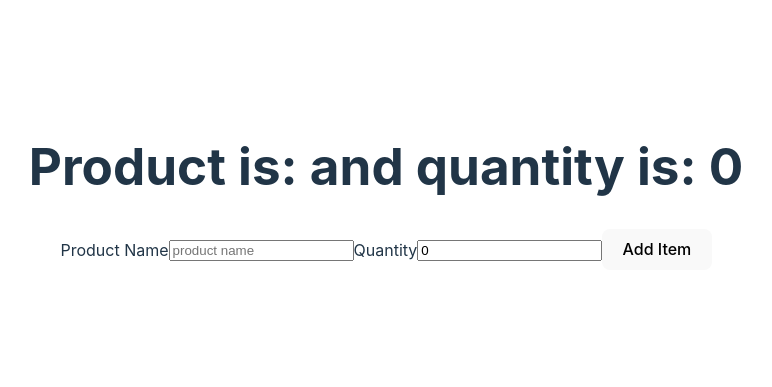
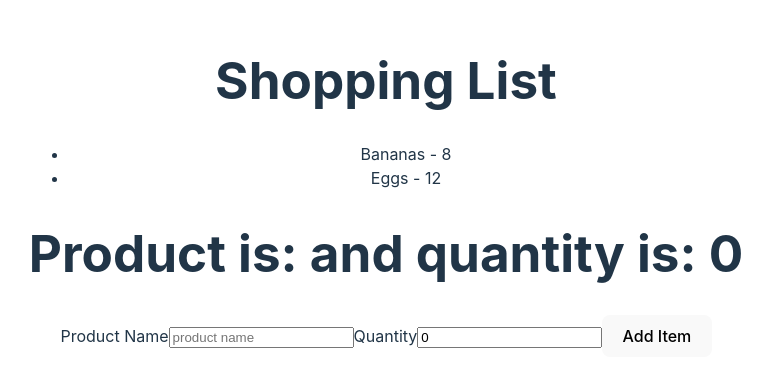
Before and after one commit to Shessire/Web-Dev-Practice, a React (Vite) app in the folder react-forms/: page / in a window 1280 px wide. Shown: the part 213-600 px from the top of the page, without its empty margins (254-1026 px from the left). Built offline with nearby package versions, Linux system fonts and the light colour scheme.

Commit message:
Shopping List Component

```diff
--- a/react-forms/src/App.jsx
+++ b/react-forms/src/App.jsx
@@ -1,11 +1,13 @@
 import './App.css'
 import ShoppingListForm from './ShoppingListForm'
+import ShoppingList from './ShoppingList'
 
 function App() {
 
   return (
     <>
-      <ShoppingListForm />
+      <ShoppingList />
+      {/* <ShoppingListForm /> */}
     </>
   )
 }
--- /dev/null
+++ b/react-forms/src/ShoppingList.jsx
@@ -0,0 +1,35 @@
+import { useState } from "react";
+import ShoppingListForm from "./ShoppingListForm";
+
+function ShoppingList () {
+
+    const [items, setItems] = useState([
+        { id: 1, product: "Bananas", quantity: 8 },
+        { id: 2, product: "Eggs", quantity: 12 },
+    ])
+
+    const addItem = (item) => {
+        setItems(currItems => {
+            return [
+                ...currItems,
+                {...item, id: 9}
+            ]
+        })
+    }
+
+    return (
+        <div>
+            <h1>Shopping List</h1>
+            <ul>
+                {items.map((i) => (
+                    <li key={i.id}>
+                        {i.product} - {i.quantity}
+                    </li>
+                ))}
+            </ul>
+            <ShoppingListForm addItem = {addItem}/>
+        </div>
+    )
+}
+
+export default ShoppingList;
--- a/react-forms/src/ShoppingListForm.jsx
+++ b/react-forms/src/ShoppingListForm.jsx
@@ -1,6 +1,6 @@
 import { useState } from "react";
 
-function ShoppingListForm () {
+function ShoppingListForm ({ addItem }) {
 
     const [formData, setFormData] = useState({ product:"", quantity: 0 });
 
@@ -16,12 +16,13 @@ function ShoppingListForm () {
         })
     }
 
-    const handleSubmit = () => {
-        console.log(formData)
+    const handleSubmit = (e) => {
+        e.preventDefault();
+        addItem(formData)
     }
 
     return (
-        <form>
+        <form onSubmit={handleSubmit}>
             <h1>Product is: {formData.product} and quantity is: {formData.quantity}</h1>
             <label htmlFor="product">Product Name</label>
             <input
@@ -41,7 +42,7 @@ function ShoppingListForm () {
                 value={formData.quantity}
                 onChange={handleChange}/>
 
-            <button onClick={handleSubmit}>Add Item</button>
+            <button>Add Item</button>
         </form>
     )
 }
```
